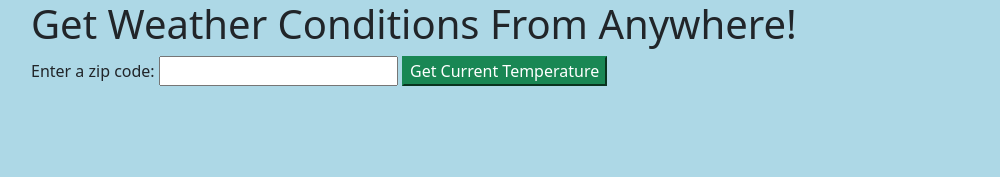
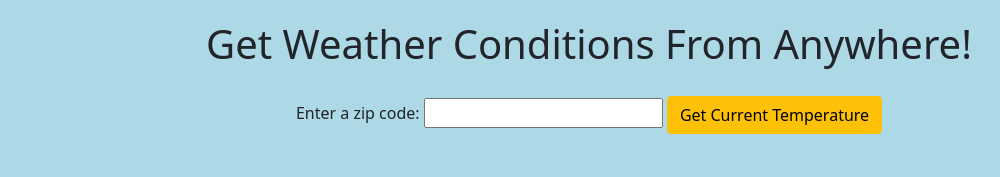
Before and after one commit to webquiza/practice-api-1, a website built with webpack: page src/index.html in a window 1280 px wide. Shown: the whole page, without its empty margins (51-1051 px from the left). Built offline with nearby package versions, Linux system fonts and the light colour scheme.

Commit message:
update practice api project

```diff
--- a/src/css/styles.css
+++ b/src/css/styles.css
@@ -1,3 +1,11 @@
 body {
   background-color: lightblue;
 }
+
+.center {
+  text-align: center;
+}
+
+h1, .temp {
+  padding: 20px;
+}
--- a/src/index.html
+++ b/src/index.html
@@ -3,15 +3,22 @@
 <head>
   <title>Weather</title>
 </head>
-<div class="container">
+<body class="container">
+  <div class="center">
+
     <h1>Get Weather Conditions From Anywhere!</h1>
     <label for="zipCode">Enter a zip code:</label>
     <input id="zipCode" type="text">
     <!--<label for="state">Enter a state:</label>-->
     <!--<input id="state" type="text">-->
-  <button class="btn-success" id="weatherLocation">Get Current Temperature</button>
-  <div class="showErrors"></div>
+    <button type="button" class="btn btn-warning" id="weatherLocation">Get Current Temperature</button>
+
+    <div class="temp">
+      <!--Unsure what showErrors does-->
+      <!--<div class="showErrors"></div>-->
       <div class="showTemp"></div>
+    </div>
+
   </div>
 </body>
 </html>
--- a/src/index.js
+++ b/src/index.js
@@ -28,7 +28,7 @@ $('#weatherLocation').click(function() {
   request.send();
 
   function getElements(response) {
-    $('.showTemp').text(`The temperature in ${zipCode} is ${response.main.temp} degrees fahrenheit.`);
+    $('.showTemp').text(`The temperature in ${zipCode} is ${response.main.temp} °F`);
 
     //Example with zip code and state
 
```
Lines whose indentation alone changed are shown as unchanged.
